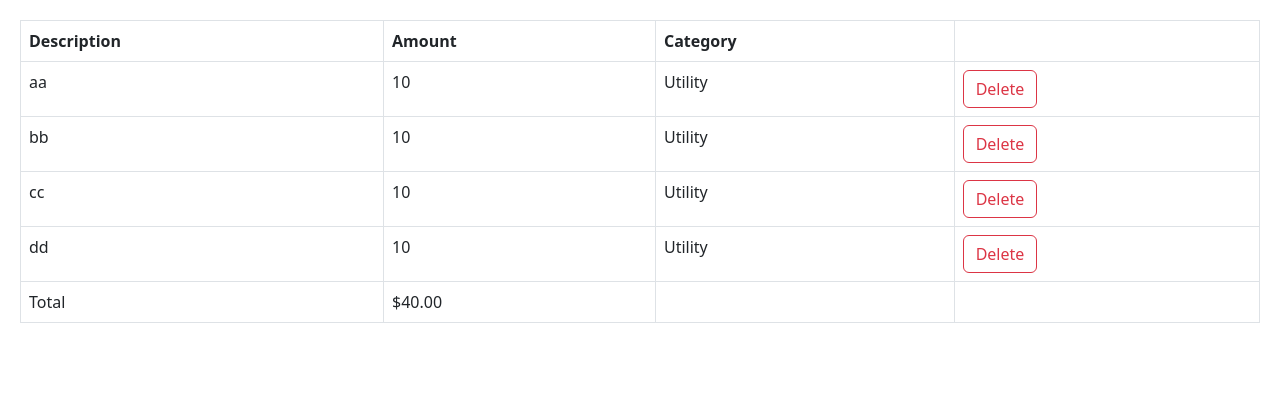
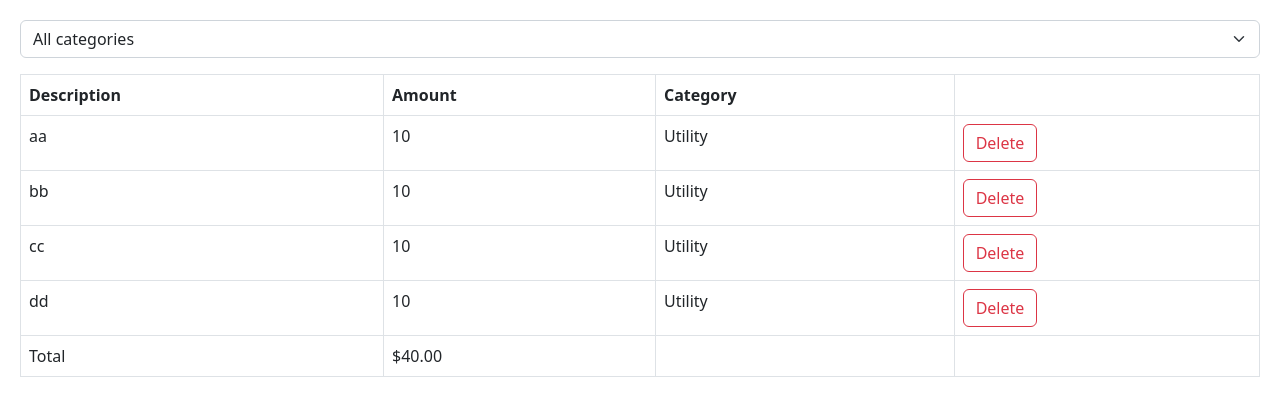
Before and after one commit to syntaxtrash/legendary-pancake, a React (Vite) app in the folder front-end/: page / in a window 1280 px wide. Shown: the top 416 px of the page. Built offline with nearby package versions, Linux system fonts and the light colour scheme.

Commit message:
add categ filter

```diff
--- a/front-end/src/App.tsx
+++ b/front-end/src/App.tsx
@@ -1,7 +1,9 @@
 import { useState } from "react";
 import ExpenseList from "./expense-tracker/components/ExpenseList";
+import ExpenseFilter from "./expense-tracker/components/ExpenseFilter";
 
 function App() {
+	const [selectedCategory, setCategory] = useState("");
 	const [expenses, setExpenses] = useState([
 		{ id: 1, description: "aa", amount: 10, category: "Utility" },
 		{ id: 2, description: "bb", amount: 10, category: "Utility" },
@@ -9,13 +11,22 @@ function App() {
 		{ id: 4, description: "dd", amount: 10, category: "Utility" },
 	]);
 
+	const visibleExpenses = selectedCategory
+		? expenses.filter((e) => e.category === selectedCategory)
+		: expenses;
+
 	if (expenses.length === 0) {
 		return <p>Table is empty</p>;
 	}
 	return (
 		<>
+			<div className="mb-3">
+				<ExpenseFilter
+					onSelectCategory={(categ) => setCategory(categ)}
+				/>
+			</div>
 			<ExpenseList
-				expenses={expenses}
+				expenses={visibleExpenses}
 				onDelete={(id) =>
 					setExpenses(expenses.filter((e) => e.id !== id))
 				}
--- /dev/null
+++ b/front-end/src/expense-tracker/components/ExpenseFilter.tsx
@@ -0,0 +1,19 @@
+interface ExpenseFilterProps {
+	onSelectCategory: (categ: string) => void;
+}
+
+const ExpenseFilter = ({ onSelectCategory }: ExpenseFilterProps) => {
+	return (
+		<select
+			className="form-select"
+			onChange={(event) => onSelectCategory(event.target.value)}
+		>
+			<option value="">All categories</option>
+			<option value="Grocery">Grocery</option>
+			<option value="Utility">Utility</option>
+			<option value="Entertainment">Entertainment</option>
+		</select>
+	);
+};
+
+export default ExpenseFilter;
```
